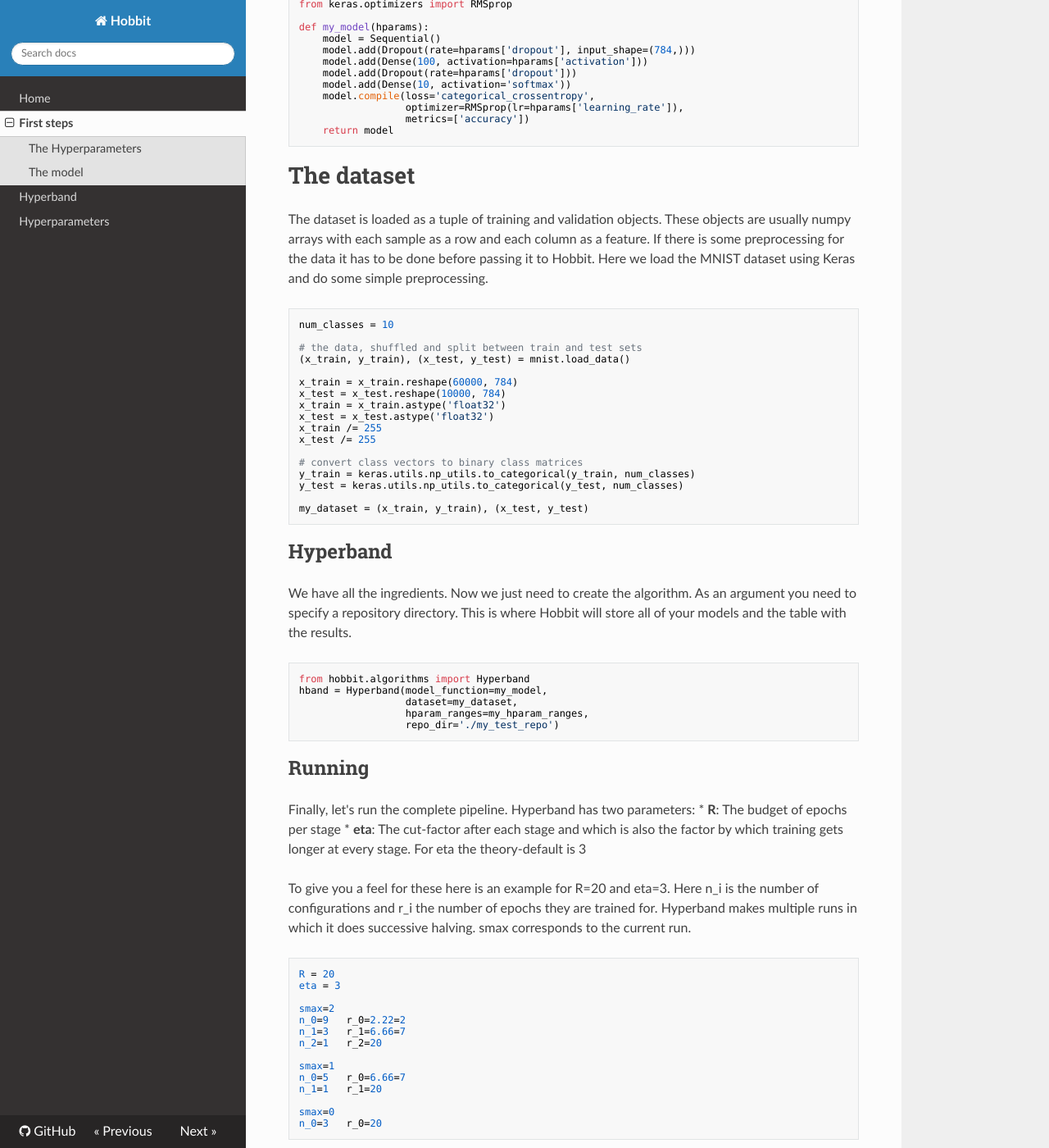
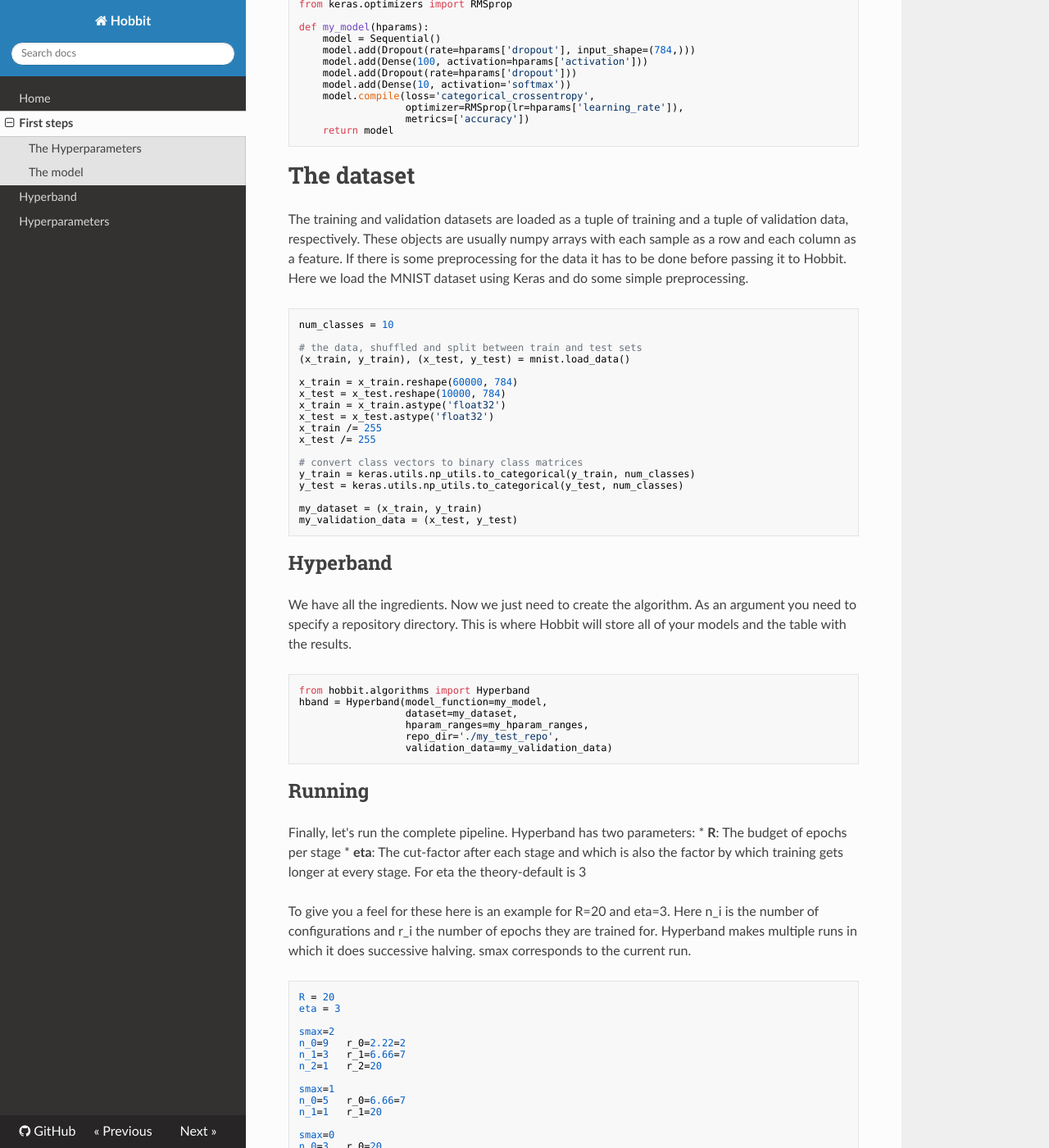
Before and after one commit to sherpa-ai/sherpa, an MkDocs documentation site: the page built from docs/first_steps.md, in a window 1280 px wide and 1400 px high, scrolled down 1048 px. Shown: the whole window at 82% size. Built offline with MkDocs 1.6.1, drawn with Linux system fonts in a browser that asks for light colours; nearby versions of some CDN libraries; old or Windows-style settings are respelled for this version of MkDocs.

Commit message:
Update documentation of validation_data

````diff
--- a/docs/first_steps.md
+++ b/docs/first_steps.md
@@ -42,7 +42,7 @@ def my_model(hparams):
 
 
 # The dataset
-The dataset is loaded as a tuple of training and validation objects. These objects are usually numpy arrays with each sample as a row and each column as a feature. If there is some preprocessing for the data it has to be done before passing it to Hobbit. Here we load the MNIST dataset using Keras and do some simple preprocessing.
+The training and validation datasets are loaded as a tuple of training and a tuple of validation data, respectively. These objects are usually numpy arrays with each sample as a row and each column as a feature. If there is some preprocessing for the data it has to be done before passing it to Hobbit. Here we load the MNIST dataset using Keras and do some simple preprocessing.
 
 
 ```python
@@ -62,7 +62,8 @@ x_test /= 255
 y_train = keras.utils.np_utils.to_categorical(y_train, num_classes)
 y_test = keras.utils.np_utils.to_categorical(y_test, num_classes)
 
-my_dataset = (x_train, y_train), (x_test, y_test)
+my_dataset = (x_train, y_train)
+my_validation_data = (x_test, y_test)
 ```
 
 ## Hyperband
@@ -74,7 +75,8 @@ from hobbit.algorithms import Hyperband
 hband = Hyperband(model_function=my_model,
                   dataset=my_dataset,
                   hparam_ranges=my_hparam_ranges,
-                  repo_dir='./my_test_repo')
+                  repo_dir='./my_test_repo',
+                  validation_data=my_validation_data)
 ```
 
 ## Running
````
